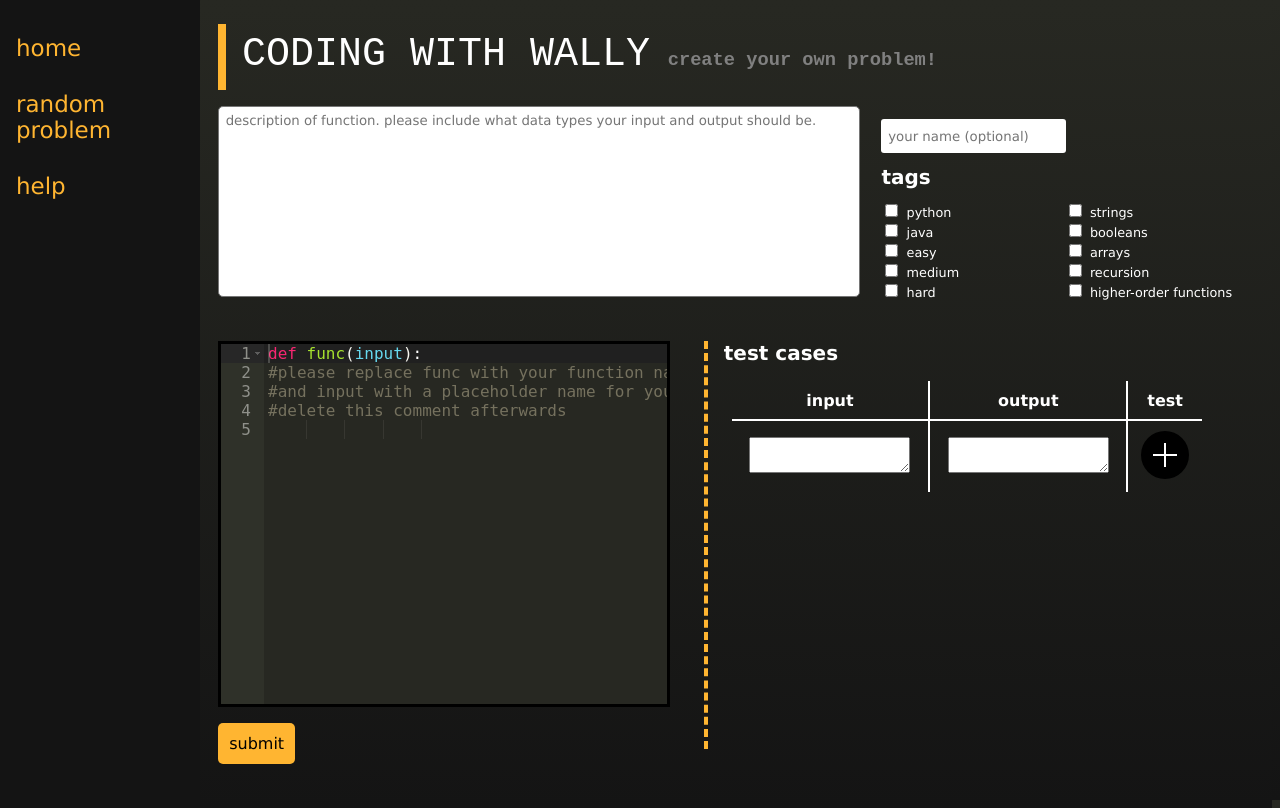
After one commit to lillee205/codingwithwally, a Flask app: template templates/addProb.html in a window 1280 px wide. The commit adds this page. Run offline with Flask 2, Linux system fonts and the light colour scheme; the template is opened without the code that fills it, so the values that code supplies are empty; some libraries are stand-ins or nearby versions.

Commit message:
reorganized file structure, added database system (still slightly buggy)

```diff
--- /dev/null
+++ b/app.py
@@ -0,0 +1,29 @@
+from database import db
+from flask import Flask
+import os.path
+from routes import wally
+from model import Problem
+import json
+
+
+def create_app():
+    app = Flask(__name__)
+    app.config['SQLALCHEMY_DATABASE_URI'] = 'sqlite:///problems.db'
+    app.config['SQLALCHEMY_TRACK_MODIFICATIONS'] = False
+    db.init_app(app)
+    app.register_blueprint(wally, url_prefix='')
+    return app
+
+
+def setup_database(app):
+    with app.app_context():
+        #Problem.query.delete()
+        #db.session.commit()
+        db.create_all()
+
+
+if __name__ == '__main__':
+    app = create_app()
+    if not os.path.isfile('/problems.db'):
+        setup_database(app)
+    app.run(debug=True)
--- /dev/null
+++ b/database.py
@@ -0,0 +1,3 @@
+from flask_sqlalchemy import SQLAlchemy
+
+db = SQLAlchemy()
--- a/routes.py
+++ b/routes.py
@@ -1,57 +1,103 @@
-from flask import Flask, render_template, request, jsonify, session, flash
+from flask import render_template, request, jsonify, url_for, redirect
 import traceback
 import pcode
-import html
-import random
 import json
-from problems import *
-"""
-from flask_sqlalchemy import SQLAlchemy
-"""
-app = Flask(__name__)
-"""
-app.config['SQLACHEMY_DATABSE_URI'] = 'sqlite:///problems.sqlite3'
-app.config['SQLALCHEMY_TRACK_MODIFICATIONS'] = False
+from model import Problem
+import os
+from database import db
+#from flask_sqlalchemy import SQLAlchemy
+from sqlalchemy import exc
+from flask.blueprints import Blueprint
 
-db = SQLAlchemy(app)
-
-class Problem(db.Model):
-    func_name = db.Column("func_name", db.String(50), primary_key = True)
-    func_call = db.Column(db.String(70), nullable = False)
-    desc = db.Column(db.String, nullable = False)
-    testInputs = db.Column(db.String, nullable = False)
-    testInputAnswers = db.Column(db.String, nullable = False)
-    tags = db.Column(db.String, nullable = False)
-    function = db.Column(db.String, nullable = False)
-
-    def __repr__(self):
-        return '<Problem %r' % self.func_name
-"""
+wally = Blueprint('wally', __name__, template_folder = "templates", static_folder = "static")
+SQLALCHEMY_ECHO=True
 # stores the current problem we are on
 problem = ""
 contents = ""
+probDict = {}
 
 
-@app.route('/', methods=["POST", "GET"])
+def initDict(): #adds all problems currently in database to the dictionary probDict
+    global probDict
+    probs = Problem.query.all()
+    for prob in probs:
+        if prob.func_name not in probDict:
+            addToDict(prob)
+
+def addToDict(problem): #adds one problem to probDict
+    global probDict
+    probDict[problem.func_name] = problem
+    currP = probDict[problem.func_name]
+    probDict[problem.func_name].testInputs =json.loads(currP.testInputs)
+    probDict[problem.func_name].testInputAnswers = json.loads(currP.testInputAnswers)
+    probDict[problem.func_name].tags = json.loads(currP.tags)
+
+
+@wally.route('/', methods=["POST", "GET"])
 def index():
+    global addProbInputs
+    global addProbOutputs
+    addProbInputs = []
+    addProbOutputs = []
+
     global problem
     global contents
+    global probDict
+
+    initDict()
 
     problem = ""
     contents = ""
 
-    if request.method == "POST":
-        problem = request.form.to_dict()['hiddenChoose']
-        if problem in probDict:
-            contents = probDict[problem]
-
     return render_template('index.html', problems = probDict)
 
+addProbInputs = []
+addProbOutputs = []
 
-@app.route('/<problem_pg>', methods=["POST", "GET"])
+@wally.route("/addProb", methods = ["POST", "GET"])
+def addProb():
+    global addProbInputs
+    global addProbOutputs
+
+
+    global probDict
+    initDict()
+
+    if request.method == "POST":
+        prob = ""
+        function = request.form['function']
+        func_call = function[function.index('def') + 4 : function.index(':')]
+        func_name = func_call[:func_call.index("(")]
+        desc = request.form['desc']
+
+        testInputs = json.dumps(addProbInputs)
+        testInputAnswers = json.dumps(addProbOutputs)
+        tags = json.dumps(request.form.getlist('tag'))
+
+        prob = Problem(func_name = func_name, func_call = func_call, desc = desc, testInputs = testInputs, testInputAnswers = testInputAnswers, tags = tags, function = function)
+        try:
+            db.session.add(prob)
+            db.session.commit()
+
+        except exc.SQLAlchemyError:
+            print("\n\nredirect")
+            traceback.print_exc()
+            return redirect(url_for('wally.addProb'))
+        print("problem successfully added!")
+        addProbInputs = []
+        addProbOutputs = []
+        addToDict(prob)
+    return render_template('addProb.html')
+
+
+@wally.route('/<problem_pg>', methods=["POST", "GET"])
 def change_type(problem_pg):
+
     global problem
     global contents
+
+    initDict()
+
     if (problem_pg) in probDict:
         problem = problem_pg
         contents = probDict[problem]
@@ -59,18 +105,18 @@ def change_type(problem_pg):
         newView = request.form.to_dict()['hiddenSelect']
 
         if newView == "test inputs":
-            return render_template("testInputs.html", function_name=contents['func_name'], description=contents['desc'], tests=contents['testInputs'], ansKey=contents['testInputAnswers'], func_call=contents['func_call'], tags = contents['tags'])
+            return render_template("testInputs.html", function_name=contents.func_name, description=contents.desc, tests=contents.testInputs, ansKey=contents.testInputAnswers, func_call=contents.func_call, tags = contents.tags)
         elif newView == "write code":
-            return render_template("writeCode.html", function_name=contents['func_name'], description=contents['desc'], tests=contents['testInputs'], ansKey=contents['testInputAnswers'], func_call=contents['func_call'], tags = contents['tags'])
+            return render_template("writeCode.html", function_name=contents.func_name, description=contents.desc, tests=contents.testInputs, ansKey=contents.testInputAnswers, func_call=contents.func_call, tags = contents.tags)
         elif newView == "test outputs":
-            return render_template("testOutputs.html", function_name=contents['func_name'], description=contents['desc'], tests=contents['testInputs'], ansKey=contents['testInputAnswers'], func_call=contents['func_call'], tags = contents['tags'])
+            return render_template("testOutputs.html", function_name=contents.func_name, description=contents.desc, tests=contents.testInputs, ansKey=contents.testInputAnswers, func_call=contents.func_call, tags = contents.tags)
         else:
             return render_template("index.html")
 
-    return render_template("writeCode.html", function_name=contents['func_name'], description=contents['desc'], tests=contents['testInputs'], ansKey=contents['testInputAnswers'], func_call=contents['func_call'], tags = contents['tags'])
+    return render_template("writeCode.html", function_name=contents.func_name, description=contents.desc, tests=contents.testInputs, ansKey=contents.testInputAnswers, func_call=contents.func_call, tags = contents.tags)
 
 
-@app.route('/background_process_writeCode')
+@wally.route('/background_process_writeCode')
 def background_process_writeCode():
     code = request.args.get('code')
     try:
@@ -83,11 +129,11 @@ def background_process_writeCode():
         return jsonify(result="Error: " + str(e))
 
 
-@app.route('/background_process_testInputs')
+@wally.route('/background_process_testInputs')
 def background_process_testInputs():
 
-    yourOutput = json.loads(request.args.get('output'))
-    input = request.args.get('input')
+    yourOutput = json.loads(request.args.to_dict()['output'])
+    input = request.args.to_dict()['input']
     try:
         correctAns = eval("pcode.{func}({input})".format(func = contents['func_name'], input = input))
         if correctAns == yourOutput:
@@ -99,24 +145,51 @@ def background_process_testInputs():
         return jsonify(result="Error")
 
 
-@app.route('/background_process_testOutputs')
+@wally.route('/background_process_testOutputs')
 def background_process_testOutputs():
-    yourInput = request.args.get('input')
-    output = json.loads(request.args.get('output'))
-    print(yourInput)
-    print(output)
+    yourInput = request.args.to_dict['input']
+    output = json.loads(request.args.to_dict['output'])
+
     try:
         yourAns = eval("pcode.{func}({input})".format(func = contents['func_name'], input = yourInput))
-        print("the answer u get is " + str(yourAns))
         if yourAns == output:
             return jsonify(result ="true")
         else:
             return jsonify(result="false")
     except Exception as e:
-        traceback.print_exc()
+        #traceback.print_exc()
         return jsonify(result="Error")
 
+@wally.route('/background_process_testCode')
+def background_process_testCode():
+    global addProbInputs
+    global addProbOutputs
 
-if __name__ == "__main__":
-    #db.create_all()
-    app.run(debug=True)
+    input = request.args.to_dict()['input']
+    output = json.loads(request.args.to_dict()['output'])
+    code = request.args.to_dict()['code']
+    func_call = code[4:code.index("(")]
+
+    addProbInputs += [json.loads(input)]
+    addProbOutputs += [output]
+
+    try:
+        exec(code) # try just running the code
+
+    except Exception as e:
+        return jsonify(result="Error: " + str(e))
+    try:
+        calculatedAns = eval("{}({})".format(func_call, input)) # try running code w/ given input
+    except Exception as e:
+        return jsonify(result="Error: " + str(e))
+    if calculatedAns != output:
+        return jsonify(result="Error: calculated output expected to be {}, but your output was {}.".format(calculatedAns, output))
+    return jsonify(result = "WALLY RULES!")
+
+@wally.route('/background_process_checkFuncName')
+def background_process_checkFuncName():
+    func_name = request.args.to_dict()['func_name']
+    if Problem.query.get(func_name) == None:
+        return jsonify(result = "valid")
+    else:
+        return jsonify(result="invalid")
--- /dev/null
+++ b/static/css/addProb.css
@@ -0,0 +1,72 @@
+textarea{
+    resize: none;
+    font-family: "Verdana", sans-serif;
+
+}
+#typeDesc{
+    height: 100%;
+    width: 100%;
+    padding: 0.5em;
+}
+#checkboxWrap{
+    -webkit-column-count: 2; /* Chrome, Safari, Opera */
+    -moz-column-count: 2; /* Firefox */
+    column-count: 2;
+}
+
+table {
+    border-collapse: collapse;
+    border-style: hidden;
+    width: 90%;
+    height: auto;
+    padding: 0.5em;
+    margin: 0.5em;
+    margin-top: 1em;
+    text-align: center;
+}
+
+table td,
+table th {
+    border: white solid 2px;
+    padding: 0.6em;
+}
+.plus {
+    display:inline-block;
+    width: 3em;
+    height: 3em;
+    background:
+      linear-gradient(#fff,#fff),
+      linear-gradient(#fff,#fff),
+      #000;
+    background-position:center;
+    background-size: 50% 2px,2px 50%; /*thickness = 2px, length = 50% (25px)*/
+    background-repeat:no-repeat;
+    border-radius: 50%;
+  }
+.plus:hover{
+    cursor: pointer;
+}
+.submitbtn {
+    margin-top: 1em;
+    font-size: 1em;
+    background-color: rgb(255, 181, 49);
+    border: none;
+    padding: 0.7em;
+    border-radius: 5px;
+    font-family: "Verdana", sans-serif;
+}
+
+.submitbtn:hover {
+    cursor: pointer;
+    transition: background-color 0.2s ease;
+    transition: color 0.2s ease;
+    background-color: rgb(248, 156, 40);
+}
+
+img:hover{
+    cursor:pointer;
+}
+
+label{
+    font-size: 0.8em;
+}
--- a/static/css/base.css
+++ b/static/css/base.css
@@ -60,7 +60,7 @@ body {
 
 #flexbox {
     display: flex;
-    margin-top: 2.3em;
+    margin-top: 2em;
 }
 
 #leftcontent {
--- /dev/null
+++ b/templates/addProb.html
@@ -0,0 +1,210 @@
+<!DOCTYPE html>
+<html lang="en">
+
+<head>
+    <title>Coding With Wally</title>
+    <meta charset="UTF-8">
+    <meta http-equiv="X-UA-Compatible" content="IE=edge">
+
+    <meta name="viewport" content="width=device-width, initial-scale=1.0">
+    <link rel="stylesheet" href="{{ url_for('static', filename = 'css/base.css') }}">
+    <link rel="stylesheet" href="{{url_for('static', filename = 'css/addProb.css') }}">
+    <link rel="stylesheet" href="{{url_for('static', filename = 'css/misc.css') }}">
+    <link rel="icon" href="https://cdn.discordapp.com/attachments/574052228206297090/852681325315096587/AAA.png">
+
+    <script src="//ajax.googleapis.com/ajax/libs/jquery/1.9.1/jquery.min.js"></script>
+    <script type="text/javascript" src="https://cdnjs.cloudflare.com/ajax/libs/ace/1.4.12/ace.js"></script>
+    <script defer type="text/javascript" src="{{ url_for('static', filename = 'js/select.js') }}"></script>
+</head>
+
+<body>
+    <div id="sidebar" class="noselect">
+        <a href="/" id="home">home</a>
+        <a id="rand">random problem</a>
+        <a>help</a>
+    </div>
+    <form id="myform" action="{{ url_for('wally.addProb') }}" method="POST">
+
+        <div id="main">
+            <div id="header" class="noselect">
+                <h1>CODING WITH WALLY</h1>
+                <h3>create your own problem!</h3>
+            </div>
+
+            <div style="display: inline-block; width:60%;height:22vh;padding-right:1.5em;">
+                <textarea id="typeDesc" name="desc" placeholder="description of function. please include what data types your input and output should be." style="border-radius:5px;"></textarea>
+            </div>
+            <div style="display: inline-block; padding:0.5em;">
+                <input type="text" placeholder="your name (optional)" name="author">
+                <h2 style="margin: 1.5vh 0;">tags</h2>
+
+                <div id="checkboxWrap">
+                    {% set checks = ['python', 'java', 'easy', 'medium', 'hard', 'strings', 'booleans', 'arrays',
+                    'recursion',
+                    'higher-order functions'] %}
+                    {% for check in checks %}
+                        {% if check == 'java' %}
+                            <span style="white-space: nowrap;"><input type="checkbox" name="tag" value={{check}}  onclick="return false;">
+                                <label for={{check}}>{{check}}</label><br></span>
+                        {% else %}
+                            <span style="white-space: nowrap;"><input type="checkbox" name="tag" value={{check}}>
+                                <label for={{check}}>{{check}}</label><br></span>
+                        {% endif %}
+
+                    {% endfor %}
+                </div>
+            </div>
+            <div id="flexbox">
+                <div class="flexchild" id="leftcontent">
+                    <div id="jsEditor">def func(input):
+#please replace func with your function name
+#and input with a placeholder name for your input
+#delete this comment afterwards
+                    </div>
+                    <script type="text/javascript">
+                        $(function () {
+                            var editor = ace.edit("jsEditor");
+                            var input = $('input[name=function]');
+
+                            editor.setTheme("ace/theme/monokai");
+                            editor.session.setMode("ace/mode/python");
+                            editor.getSession().on("change", function () {
+                                input.val(editor.getValue());
+                            });
+                        });
+                    </script>
+                    <input class="submitbtn" type="submit" value="submit">
+
+                </div>
+                <div class="flexchild" id="rightcontent">
+                    <h2>test cases</h2>
+                    <div style="overflow-y: auto; height: 40vh;">
+                        <table>
+                            <tr>
+                                <th>input</th>
+                                <th>output</th>
+                                <th>test</th>
+                            </tr>
+                            <tr>
+                                <td class="inputText">
+                                    <textarea style="margin-right: 0; resize: vertical;"></textarea>
+                                </td>
+                                <td class="outputText">
+                                    <textarea style="margin-right: 0;resize: vertical;"></textarea>
+                                </td>
+                                <td class="testText">
+                                    <div class="plus" id="plus">
+
+                                </td>
+
+                            </tr>
+                        </table>
+                    </div>
+                    <p id="error"></p>
+                    <input type="hidden" name="function" val="" />
+                </div>
+
+            </div>
+    </form>
+    <script type="text/javascript">
+        var x = ""
+        $(function () {
+
+            $('#myform').submit(function (e) { //check for errors in form submission
+                e.preventDefault()
+
+                //checks if function name already exists, since we cannot have two functions with same name
+                checkName().then(function(val){
+                    flag = true
+                    if ($("#typeDesc").val().length < 5 ){
+                        alert("Brevity may be the soul of wit, but in this case, more explanation may be better.")
+                        flag =  false
+
+                    }
+                    if ($("input:checkbox:checked").length == 0){
+                        alert("Please tag your problem appropriately!")
+                        flag =  false;
+                    }
+                    if ($('.trash').length < 1){
+                        alert("Please write at least three test cases.")
+                        flag = false;
+                    }
+                    if (flag && val){
+                        console.log("please submit")
+                        e.currentTarget.submit()
+                    }
+
+                })
+
+            });
+            function checkName(){
+                return new Promise(function(resolve, reject){
+                    var code = ace.edit("jsEditor").getValue()
+                    $.getJSON('/background_process_checkFuncName',{
+                        func_name: code.slice(code.indexOf("def") + 4, code.indexOf("("))
+                    }, function(data){
+                        flag = true;
+                        if (data.result == "invalid"){
+                            alert("This function name already exists in the database. Please choose a different name.")
+                            flag = false
+                        }
+                        resolve(flag)
+                    })
+                })
+
+            }
+            $(document).on("click", ".trash", function  () { //delete row
+                $(this).closest('tr').remove()
+            })
+
+            $(document).on("click", ".plus", function () { //once you check that input and output is valid, replace plus sign with check mark to signify that it is valid
+                //check to make sure input and output are valid
+                var currObj = $(this)
+                var currRow = $(this).closest('tr')
+                var input = currRow.children('.inputText').children()
+                var output = currRow.children('.outputText').children()
+
+                //send to python server and test
+                $.getJSON('/background_process_testCode', {
+                    code: ace.edit("jsEditor").getValue(),
+                    input: JSON.stringify(eval(input.val())),
+                    output: JSON.stringify(eval(output.val())),
+                }, function (data) {
+                    if (data.result == "WALLY RULES!") {
+                        console.log("input is " + input.val())
+                        console.log(input.val())
+                        console.log(typeof input.val())
+                        $('#error').text('')
+                        currObj.replaceWith("<img class ='trash' style = 'height: 3em; width: 3em' src ='../static/assets/trashcan.png'>")
+                        var markup = `
+                        <tr>
+                            <td class="inputText">
+                                <textarea style="margin-right: 0; resize: vertical;"></textarea>
+                            </td>
+                            <td class="outputText">
+                                <textarea style="margin-right: 0;resize: vertical;"></textarea>
+                            </td>
+                            <td class="testText">
+                                <div class= "plus" id = "plus">
+                            </td>
+                        </tr>
+                        <input type = 'hidden' name = 'inputzz' value = ${input.val()}>
+                        <input type = 'hidden' name = 'outputzz' value = ${output.val()}>
+                        `
+                        input.replaceWith(input.val())
+                        output.replaceWith(output.val())
+                        $("table tbody").append(markup)
+                    }
+                    else {
+                        console.log("error")
+                        $('#error').text(data.result)
+                    }
+                });
+
+            })
+        });
+    </script>
+
+</body>
+
+</html>
--- a/templates/base.html
+++ b/templates/base.html
@@ -46,7 +46,7 @@
         <div id="header" class="noselect">
             <h1>CODING WITH WALLY</h1>
             <h3>{{function_name}}</h3>
-            <form name="selectForm" id="selectForm" action="{{ url_for('change_type', problem_pg = function_name) }}" method="post"
+            <form name="selectForm" id="selectForm" action="{{ url_for('wally.change_type', problem_pg = function_name) }}" method="post"
                 style="display: inline-block;">
                 <input type="hidden" id="hiddenSelect" name="hiddenSelect" value="" />
             </form>
@@ -58,7 +58,7 @@
             </div>
         </div>
 
-        <div style="width:60%;height:22vh;padding-right:1.5em;overflow-y: scroll;">
+        <div style="width:60%;height:22vh;padding-right:1.5em;overflow-y: auto;">
             <p>{{description}}</p>
         </div>
 
--- a/templates/writeCode.html
+++ b/templates/writeCode.html
@@ -3,6 +3,7 @@
 {% block head %}
 <script type=text/javascript>
 	$(function() {
+
 		$('input#submitCode').bind('click', function() {
 		$.getJSON('/background_process_writeCode', {
 			code: ace.edit("jsEditor").getValue(),
```
Also changed, not shown: model.py (added, +21 -0 lines), problems.py (+9 -4 lines), static/css/index.css (+51 -3 lines), templates/index.html (+27 -12 lines), problems.db (added), static/assets/check-mark-circle.png (added), static/assets/trashcan.png (added).
